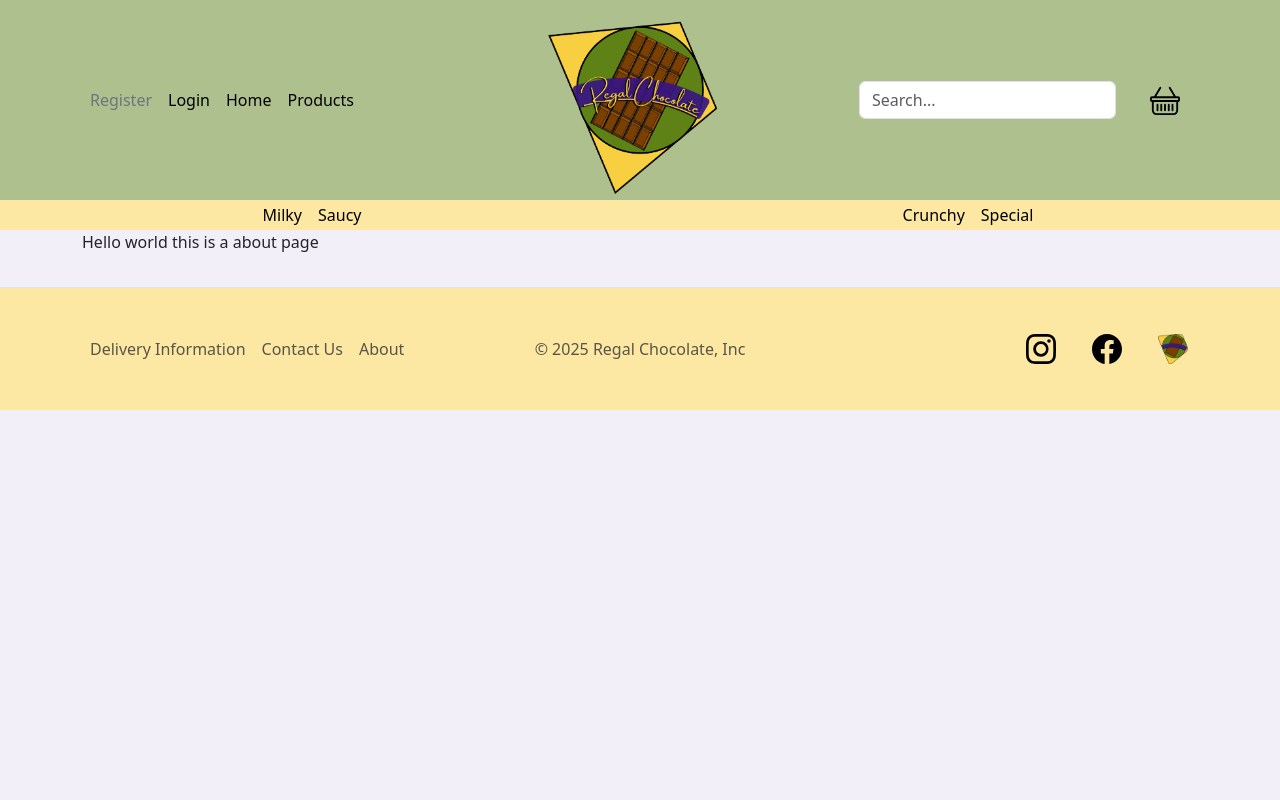
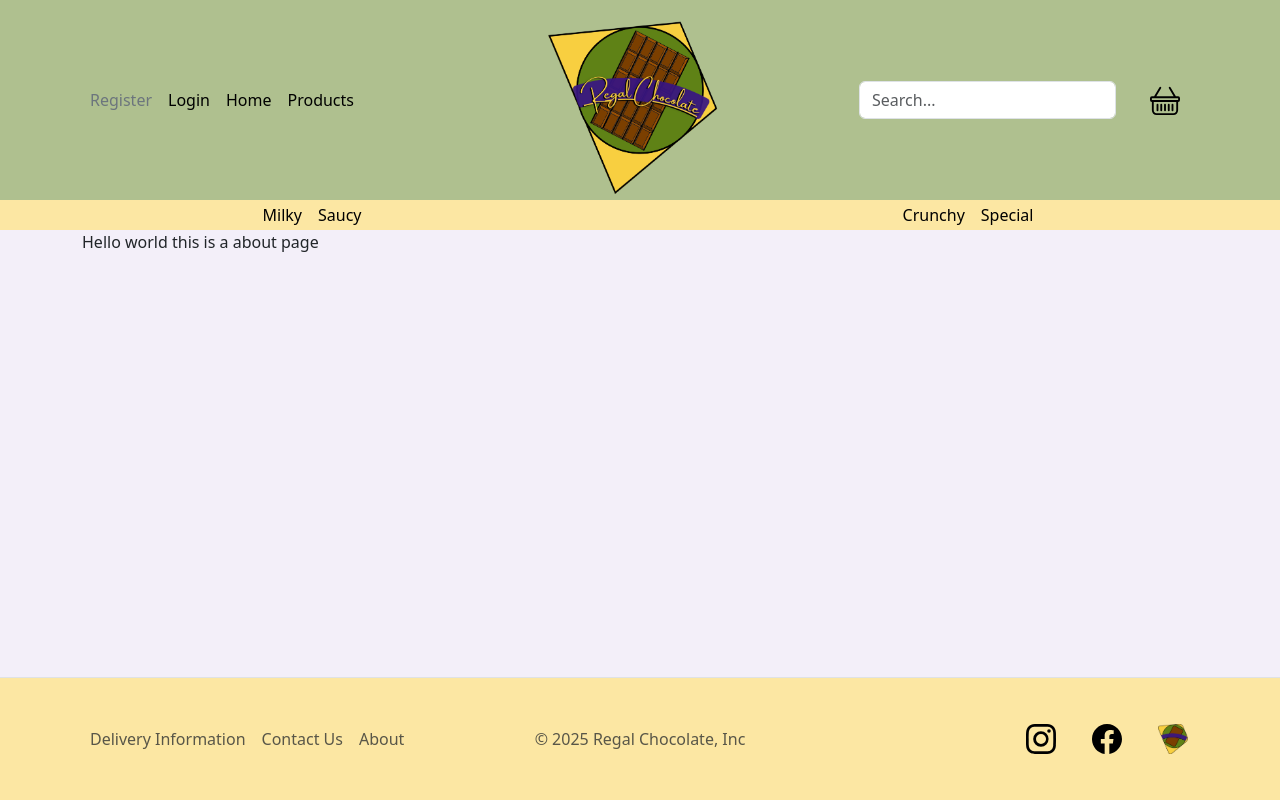
Before and after one commit to fjye1/chocolate_website, a Flask app: page /about in a window 1280 px wide. Run offline with Flask 3, Linux system fonts and the light colour scheme; data comes from the database, SQL or seed files in the repository; some libraries are stand-ins or nearby versions.

Commit message:
alter base.html to make the footer stick to the bottom of the page

```diff
--- a/templates/base.html
+++ b/templates/base.html
@@ -15,11 +15,11 @@
 
 </head>
 
-<body class="gradient-background">
+<body class="gradient-background d-flex flex-column min-vh-100">
 
 {% include 'header.html' %}
 
-<main class="container">
+<main class="container flex-grow-1">
     {% with messages = get_flashed_messages(with_categories=true) %}
     {% if messages %}
     {% for category, message in messages %}
```
